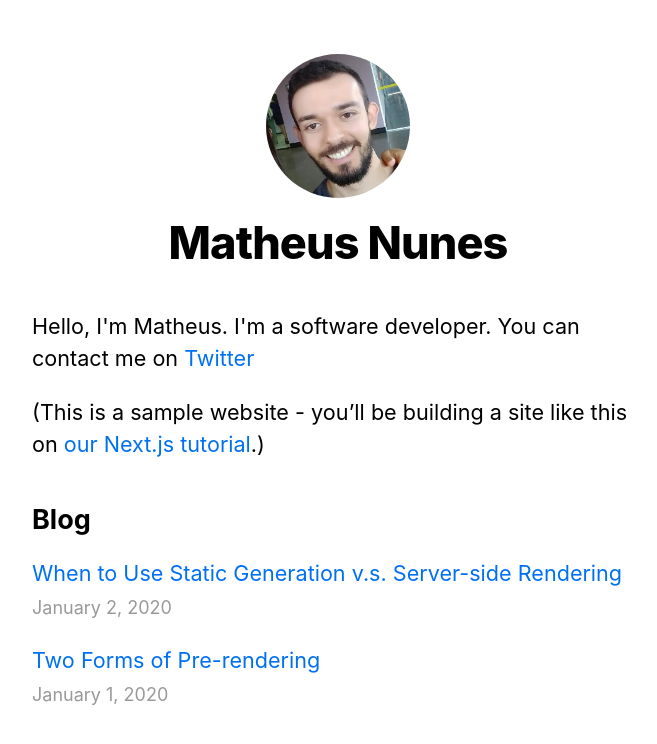
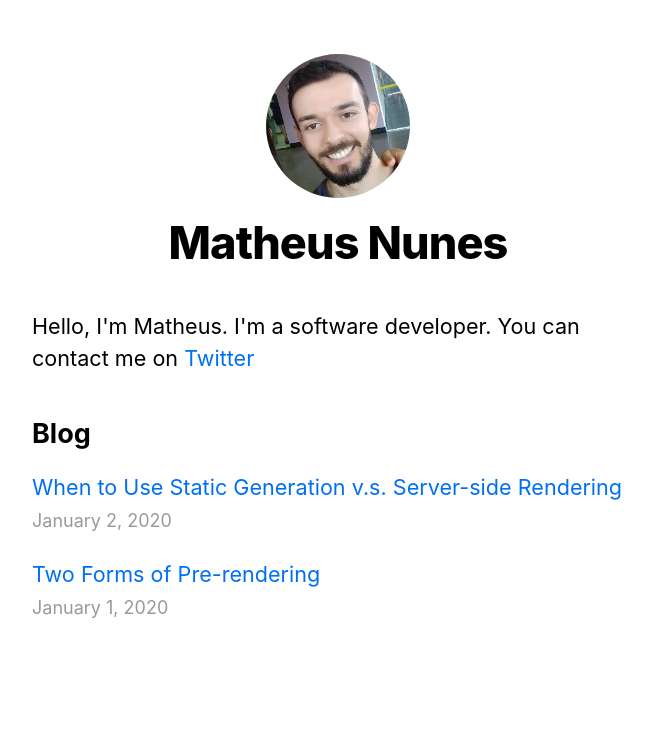
Before and after one commit to AlNuN/nextjs-blog, a Next.js app: page / in a window 1280 px wide. Shown: the top 744 px of the page, without its empty margins (302-959 px from the left). Built offline with nearby package versions, Linux system fonts and the light colour scheme.

Commit message:
Changed all components to use styled-components

```diff
--- a/components/Layout/index.js
+++ b/components/Layout/index.js
@@ -1,8 +1,9 @@
 import Head from 'next/head';
 import Link from 'next/link';
 import {
-  Header, HeaderHomeImage, Heading2XL, HeadingLG, Ainherit, Container, BackToHome,
+  Header, HeaderHomeImage, Ainherit, Container, BackToHome,
 } from './style';
+import { Heading2XL, HeadingLG } from '../../pages/style';
 
 const name = 'Matheus Nunes';
 export const siteTitle = `${name} personal website`;
--- a/components/Layout/style.js
+++ b/components/Layout/style.js
@@ -10,20 +10,6 @@ const HeaderHomeImage = styled.img`
   width: 8rem;
   height: 8rem;
   border-radius: 9999px;
-`;
-
-const Heading2XL = styled.h1`
-  font-size: 2.5rem;
-  line-height: 1.2;
-  font-weight: 800;
-  letter-spacing: -0.05rem;
-  margin: 1rem 0;
-`;
-
-const HeadingLG = styled.h2`
-  font-size: 1.5rem;
-  line-height: 1.4;
-  margin: 1rem 0;
 `;
 
 const Ainherit = styled.a`
@@ -43,8 +29,6 @@ const BackToHome = styled.div`
 export {
   Header,
   HeaderHomeImage,
-  Heading2XL,
-  HeadingLG,
   Ainherit,
   Container,
   BackToHome,
--- a/pages/_app.js
+++ b/pages/_app.js
@@ -4,6 +4,7 @@ import { ThemeProvider } from 'styled-components';
 const theme = {
   colors: {
     primary: '#0070f3',
+    light: '#999',
   },
 };
 
--- a/pages/index.js
+++ b/pages/index.js
@@ -2,8 +2,10 @@ import Head from 'next/head';
 import Link from 'next/link';
 import Layout, { siteTitle } from '../components/Layout';
 import Date from '../components/date';
-import utilStyles from '../styles/utils.module.css';
 import { getSortedPostsData } from '../lib/posts';
+import {
+  HeadingLG, HeadingMd, HeadingMdPadding, Ul, Li, LightDate,
+} from './style';
 
 export async function getStaticProps() {
   const allPostsData = getSortedPostsData();
@@ -20,35 +22,29 @@ export default function Home({ allPostsData }) {
       <Head>
         <title>{siteTitle}</title>
       </Head>
-      <section className={utilStyles.headingMd}>
+      <HeadingMd>
         <p>
           Hello, I'm Matheus. I'm a software developer. You can contact me on
           {' '}
           <a href="https://twitter.com/matallves">Twitter</a>
         </p>
-        <p>
-          (This is a sample website - you’ll be building a site like this on
-          {' '}
-          <a href="https://nextjs.org/learn">our Next.js tutorial</a>
-          .)
-        </p>
-      </section>
-      <section className={`${utilStyles.headingMd} ${utilStyles.padding1px}`}>
-        <h2 className={utilStyles.headingLg}>Blog</h2>
-        <ul className={utilStyles.list}>
+      </HeadingMd>
+      <HeadingMdPadding>
+        <HeadingLG>Blog</HeadingLG>
+        <Ul>
           {allPostsData.map(({ id, date, title }) => (
-            <li className={utilStyles.listItem} key={id}>
+            <Li key={id}>
               <Link href="posts/[id]" as={`posts/${id}`}>
                 <a>{title}</a>
               </Link>
               <br />
-              <small className={utilStyles.lightText}>
+              <LightDate as="small">
                 <Date dateString={date} />
-              </small>
-            </li>
+              </LightDate>
+            </Li>
           ))}
-        </ul>
-      </section>
+        </Ul>
+      </HeadingMdPadding>
     </Layout>
   );
 }
--- a/pages/style.js
+++ b/pages/style.js
@@ -0,0 +1,57 @@
+import styled from 'styled-components';
+
+const Heading2XL = styled.h1`
+  font-size: 2.5rem;
+  line-height: 1.2;
+  font-weight: 800;
+  letter-spacing: -0.05rem;
+  margin: 1rem 0;
+`;
+
+const HeadingXl = styled.h1`
+  font-size: 2rem;
+  line-height: 1.3;
+  font-weight: 800;
+  letter-spacing: -0.05rem;
+  margin: 1rem 0;
+`;
+
+const HeadingLG = styled.h2`
+  font-size: 1.5rem;
+  line-height: 1.4;
+  margin: 1rem 0;
+`;
+
+const HeadingMd = styled.section`
+  font-size: 1.2rem;
+  line-height: 1.5;
+`;
+
+const HeadingMdPadding = styled(HeadingMd)`
+  padding-top: 1px;
+`;
+
+const Ul = styled.ul`
+  list-style: none;
+  padding: 0;
+  margin: 0;
+`;
+
+const Li = styled.li`
+  margin: 0 0 1.25rem;
+`;
+
+const LightDate = styled.div`
+  color: ${(props) => props.theme.colors.light};
+`;
+
+export {
+  Heading2XL,
+  HeadingXl,
+  HeadingLG,
+  HeadingMd,
+  HeadingMdPadding,
+  Ul,
+  Li,
+  LightDate,
+};
--- a/styles/utils.module.css
+++ /dev/null
@@ -1,52 +0,0 @@
-.heading2Xl {
-  font-size: 2.5rem;
-  line-height: 1.2;
-  font-weight: 800;
-  letter-spacing: -0.05rem;
-  margin: 1rem 0;
-}
-
-.headingXl {
-  font-size: 2rem;
-  line-height: 1.3;
-  font-weight: 800;
-  letter-spacing: -0.05rem;
-  margin: 1rem 0;
-}
-
-.headingLg {
-  font-size: 1.5rem;
-  line-height: 1.4;
-  margin: 1rem 0;
-}
-
-.headingMd {
-  font-size: 1.2rem;
-  line-height: 1.5;
-}
-
-.borderCircle {
-  border-radius: 9999px;
-}
-
-.colorInherit {
-  color: inherit;
-}
-
-.padding1px {
-  padding-top: 1px;
-}
-
-.list {
-  list-style: none;
-  padding: 0;
-  margin: 0;
-}
-
-.listItem {
-  margin: 0 0 1.25rem;
-}
-
-.lightText {
-  color: #999;
-}
```
Also changed, not shown: pages/posts/[id].js (+4 -4 lines).
